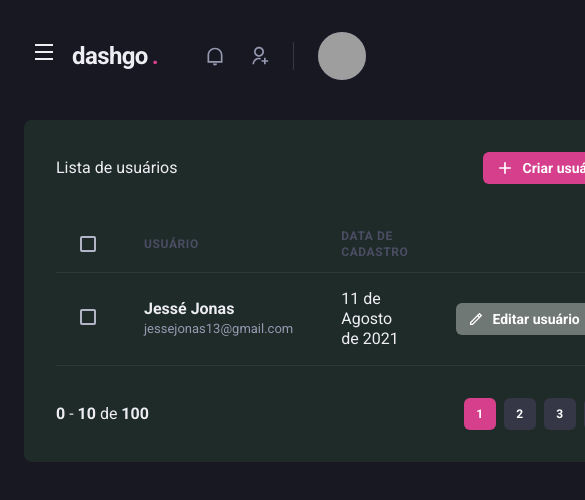
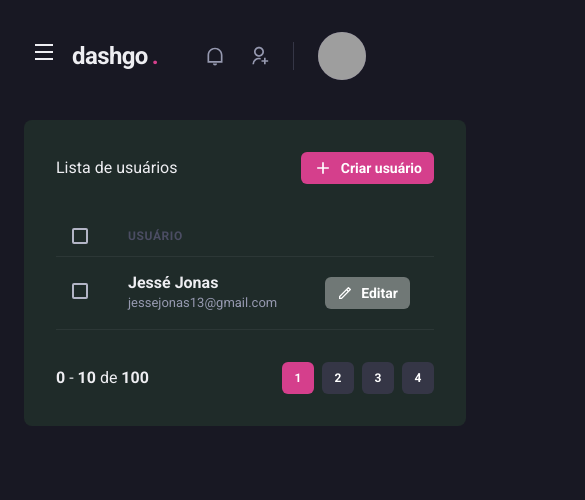
Before and after one commit to jessejonass/dashgo, a Next.js app: page /users in a window 390 px wide. Shown: the top 500 px of the page, 585 px wide, since content can reach past the window. Built offline with nearby package versions, Linux system fonts and the light colour scheme; grey boxes are pictures that could not be loaded.

Commit message:
style: added responsivity to list user page

```diff
--- a/src/components/pages/Users/List/List.tsx
+++ b/src/components/pages/Users/List/List.tsx
@@ -13,6 +13,7 @@
   Th,
   Thead,
   Tr,
+  useBreakpointValue,
 } from "@chakra-ui/react";
 import Header from "components/Header";
 import Sidebar from "components/Sidebar";
@@ -20,6 +21,11 @@
 import Pagination from "components/Pagination";
 
 const List: FC = () => {
+  const isWideVersion = useBreakpointValue({
+    base: false,
+    lg: true,
+  });
+
   return (
     <Box>
       <Header />
@@ -47,18 +53,19 @@
           <Table colorScheme="whiteAlpha">
             <Thead>
               <Tr>
-                <Th px="6" color="gray.300" width="8">
+                <Th px={["4", "4", "6"]} color="gray.300" width="8">
                   <Checkbox colorScheme="pink" />
                 </Th>
+
                 <Th>Usuário</Th>
-                <Th>Data de cadastro</Th>
+                {isWideVersion && <Th>Data de cadastro</Th>}
                 <Th width="8" />
               </Tr>
             </Thead>
 
             <Tbody>
               <Tr>
-                <Td px="6">
+                <Td px={["4", "4", "6"]}>
                   <Checkbox colorScheme="pink" />
                 </Td>
 
@@ -71,17 +78,16 @@
                   </Box>
                 </Td>
 
-                <Td>11 de Agosto de 2021</Td>
+                {isWideVersion && <Td>11 de Agosto de 2021</Td>}
 
                 <Td>
-                  {" "}
                   <Button
                     size="sm"
                     fontSize="sm"
                     colorScheme="whiteAlpha"
                     leftIcon={<Icon as={RiPencilLine} fontSize="16" />}
                   >
-                    Editar usuário
+                    {isWideVersion ? "Editar usuário" : "Editar"}
                   </Button>
                 </Td>
               </Tr>
```
